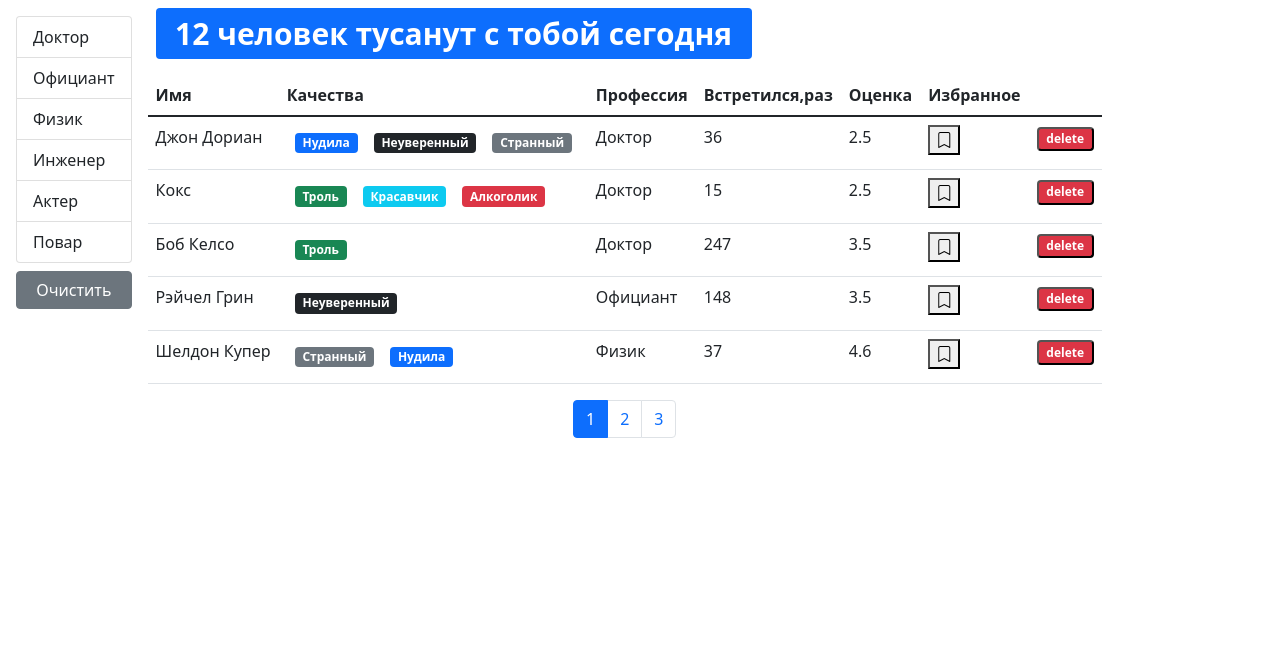
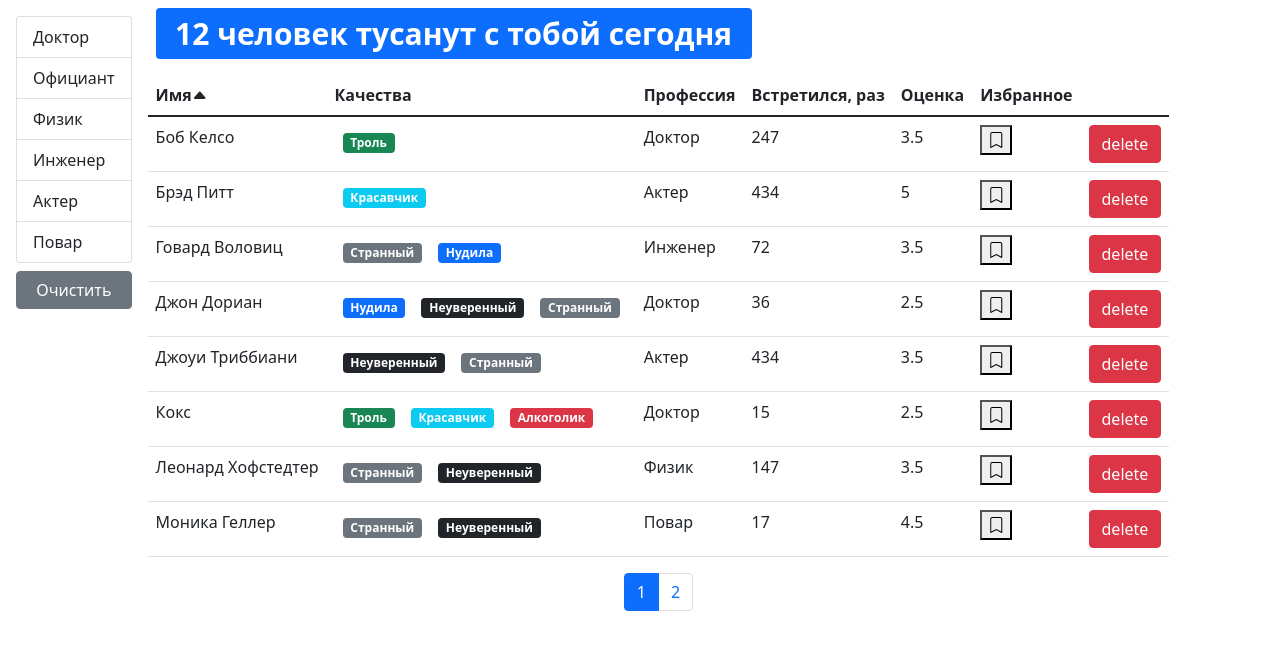
Before and after one commit to rulezz1730/Homework-react-components-2.1, a React (Create React App) app: page / in a window 1280 px wide. Shown: the top 650 px of the page. Built offline with nearby package versions, Linux system fonts and the light colour scheme.

Commit message:
Задание 7. Сортировка: 1. Все выполнено по видео-урокам, Выполнено ДЗ по добавлению маркера верх/вниз

```diff
--- a/src/App.js
+++ b/src/App.js
@@ -1,66 +1,10 @@
 /* eslint-disable indent */
 /* eslint-disable multiline-ternary */
-import React, { useState, useEffect } from "react";
+import React from "react";
 import Users from "./components/users";
-import api from "./api";
 
 function App() {
-    const [users, setUsers] = useState();
-
-    useEffect(() => {
-        console.log(`Запрос пользователей с сервера`);
-        api.users.fetchAll().then((data) => setUsers(data));
-    }, []);
-
-    const totalPeople = (count) => {
-        const renderPhrase = (number, titles) => {
-            const cases = [2, 0, 1, 1, 1, 2];
-            return titles[
-                number % 100 > 4 && number % 100 < 20
-                    ? 2
-                    : cases[number % 10 < 5 ? number % 10 : 5]
-            ];
-        };
-        if (count > 0) {
-            return `${count} человек
-                    ${renderPhrase(count, [
-                        "тусанет",
-                        "тусанут",
-                        "тусанут"
-                        // eslint-disable-next-line indent
-                    ])}
-                    c тобой сегодня`;
-        } else {
-            return `Никто с тобой сегодня не тусанет`;
-        }
-    };
-
-    const handleDelete = (itemId) => {
-        setUsers(users.filter((userItem) => userItem._id !== itemId));
-    };
-
-    const handleToggleBookMark = (itemId) => {
-        const newUsers = users.map((user) => {
-            if (user._id === itemId) {
-                user.status = !user.status;
-            }
-            return user;
-        });
-        setUsers(newUsers);
-    };
-
-    return (
-        <>
-            {users && (
-                <Users
-                    onDelete={handleDelete}
-                    users={users}
-                    toggleBookmark={handleToggleBookMark}
-                    totalPeople={totalPeople}
-                />
-            )}
-        </>
-    );
+    return <Users />;
 }
 
 export default App;
--- a/src/api/fake.api/professions.api.js
+++ b/src/api/fake.api/professions.api.js
@@ -18,7 +18,7 @@
     new Promise((resolve) => {
         window.setTimeout(function () {
             resolve(professions);
-        }, 2000);
+        }, 500);
     });
 
 export default {
--- a/src/api/fake.api/user.api.js
+++ b/src/api/fake.api/user.api.js
@@ -40,7 +40,8 @@
         profession: professions.doctor,
         qualities: [qualities.tedious, qualities.uncertain, qualities.strange],
         completedMeetings: 36,
-        rate: 2.5
+        rate: 2.5,
+        status: false
     },
     {
         _id: "67rdca3eeb7f6fgeed471816",
@@ -48,7 +49,8 @@
         profession: professions.doctor,
         qualities: [qualities.buller, qualities.handsome, qualities.alcoholic],
         completedMeetings: 15,
-        rate: 2.5
+        rate: 2.5,
+        status: false
     },
     {
         _id: "67rdca3eeb7f6fgeed471817",
@@ -56,7 +58,8 @@
         profession: professions.doctor,
         qualities: [qualities.buller],
         completedMeetings: 247,
-        rate: 3.5
+        rate: 3.5,
+        status: false
     },
     {
         _id: "67rdca3eeb7f6fgeed471818",
@@ -64,7 +67,8 @@
         profession: professions.waiter,
         qualities: [qualities.uncertain],
         completedMeetings: 148,
-        rate: 3.5
+        rate: 3.5,
+        status: false
     },
     {
         _id: "67rdca3eeb7f6fgeed471819",
@@ -72,7 +76,8 @@
         profession: professions.physics,
         qualities: [qualities.strange, qualities.tedious],
         completedMeetings: 37,
-        rate: 4.6
+        rate: 4.6,
+        status: false
     },
     {
         _id: "67rdca3eeb7f6fgeed471820",
@@ -80,7 +85,8 @@
         profession: professions.physics,
         qualities: [qualities.strange, qualities.uncertain],
         completedMeetings: 147,
-        rate: 3.5
+        rate: 3.5,
+        status: false
     },
     {
         _id: "67rdca3eeb7f6fgeed471821",
@@ -88,7 +94,8 @@
         profession: professions.engineer,
         qualities: [qualities.strange, qualities.tedious],
         completedMeetings: 72,
-        rate: 3.5
+        rate: 3.5,
+        status: false
     },
     {
         _id: "67rdca3eeb7f6fgeed471822",
@@ -96,7 +103,8 @@
         profession: professions.engineer,
         qualities: [qualities.handsome],
         completedMeetings: 72,
-        rate: 5
+        rate: 5,
+        status: false
     },
     {
         _id: "67rdca3eeb7f6fgeed471823",
@@ -104,7 +112,8 @@
         profession: professions.cook,
         qualities: [qualities.strange, qualities.uncertain],
         completedMeetings: 17,
-        rate: 4.5
+        rate: 4.5,
+        status: false
     },
     {
         _id: "67rdca3eeb7f6fgeed471824",
@@ -112,7 +121,8 @@
         profession: professions.cook,
         qualities: [qualities.handsome, qualities.buller],
         completedMeetings: 17,
-        rate: 4.5
+        rate: 4.5,
+        status: false
     },
     {
         _id: "67rdca3eeb7f6fgeed47181f",
@@ -120,7 +130,8 @@
         profession: professions.actor,
         qualities: [qualities.uncertain, qualities.strange],
         completedMeetings: 434,
-        rate: 3.5
+        rate: 3.5,
+        status: false
     },
     {
         _id: "67rdca3eeb7f6fgeed47181r",
@@ -128,7 +139,8 @@
         profession: professions.actor,
         qualities: [qualities.handsome],
         completedMeetings: 434,
-        rate: 5
+        rate: 5,
+        status: false
     }
 ];
 
@@ -136,7 +148,7 @@
     new Promise((resolve) => {
         window.setTimeout(function () {
             resolve(users);
-        }, 2000);
+        }, 500);
     });
 
 export default {
--- a/src/components/qualitie.jsx
+++ b/src/components/qualitie.jsx
@@ -2,9 +2,9 @@
 import PropTypes from "prop-types";
 
 const Qualitie = ({ qualities }) => {
-    return qualities.map((q) => (
-        <span className={`badge m-2 bg-${q.color}`} key={q._id}>
-            {q.name}
+    return qualities.map((qual) => (
+        <span className={`badge m-2 bg-${qual.color}`} key={qual._id}>
+            {qual.name}
         </span>
     ));
 };
--- /dev/null
+++ b/src/components/qualitiesList.jsx
@@ -0,0 +1,13 @@
+import React from "react";
+import PropTypes from "prop-types";
+import Qualitie from "./qualitie";
+
+const QualitiesList = ({ qualities }) => {
+    return <Qualitie qualities={qualities} />;
+};
+
+QualitiesList.propTypes = {
+    qualities: PropTypes.array.isRequired
+};
+
+export default QualitiesList;
--- /dev/null
+++ b/src/components/table.jsx
@@ -0,0 +1,27 @@
+/* eslint-disable import/no-duplicates */
+import React from "react";
+import PropTypes from "prop-types";
+import TableHeader from "./tableHeader";
+import TableBody from "./tableBody";
+
+const Table = ({ onSort, selectedSort, columns, data, children }) => {
+    return (
+        <table className="table">
+            {children || (
+                <>
+                    <TableHeader {...{ onSort, selectedSort, columns }} />
+                    <TableBody {...{ columns, data }} />
+                </>
+            )}
+        </table>
+    );
+};
+
+Table.propTypes = {
+    onSort: PropTypes.func,
+    selectedSort: PropTypes.object,
+    columns: PropTypes.object,
+    data: PropTypes.array,
+    children: PropTypes.array
+};
+export default Table;
--- /dev/null
+++ b/src/components/tableBody.jsx
@@ -0,0 +1,34 @@
+import React from "react";
+import PropTypes from "prop-types";
+import _ from "lodash";
+
+const TableBody = ({ data, columns }) => {
+    const renderContent = (item, column) => {
+        if (columns[column].component) {
+            const component = columns[column].component;
+            if (typeof component === "function") {
+                return component(item);
+            }
+            return component;
+        }
+        return _.get(item, columns[column].path);
+    };
+    return (
+        <tbody>
+            {data.map((item) => (
+                <tr key={item._id}>
+                    {Object.keys(columns).map((column) => (
+                        <td key={column}>{renderContent(item, column)}</td>
+                    ))}
+                </tr>
+            ))}
+        </tbody>
+    );
+};
+
+TableBody.propTypes = {
+    data: PropTypes.array.isRequired,
+    columns: PropTypes.object.isRequired
+};
+
+export default TableBody;
--- /dev/null
+++ b/src/components/tableHeader.jsx
@@ -0,0 +1,59 @@
+/* eslint-disable multiline-ternary */
+import React from "react";
+import PropTypes from "prop-types";
+
+const TableHeader = ({ onSort, selectedSort, columns }) => {
+    const handleSort = (item) => {
+        if (selectedSort.path === item) {
+            onSort({
+                ...selectedSort,
+                order: selectedSort.order === "asc" ? "desc" : "asc"
+            });
+        } else {
+            onSort({ path: item, order: "asc" });
+        }
+    };
+
+    // eslint-disable-next-line no-unused-vars
+    const caretFill = (item) => {
+        if (selectedSort.path === item) {
+            console.log(selectedSort.order);
+            if (selectedSort.order === "asc") {
+                return <i className="bi bi-caret-up-fill"></i>;
+            } else {
+                return <i className="bi bi-caret-down-fill"></i>;
+            }
+        } else {
+            return null;
+        }
+    };
+
+    return (
+        <thead>
+            <tr>
+                {Object.keys(columns).map((column) => (
+                    <th
+                        key={column}
+                        onClick={
+                            columns[column].path
+                                ? () => handleSort(columns[column].path)
+                                : undefined
+                        }
+                        role={columns[column].path && "button"}
+                        scope="col"
+                    >
+                        {columns[column].name}
+                        {caretFill(columns[column].path)}
+                    </th>
+                ))}
+            </tr>
+        </thead>
+    );
+};
+
+TableHeader.propTypes = {
+    onSort: PropTypes.func.isRequired,
+    selectedSort: PropTypes.object.isRequired,
+    columns: PropTypes.object.isRequired
+};
+export default TableHeader;
--- a/src/components/user.jsx
+++ b/src/components/user.jsx
@@ -52,7 +52,7 @@
     completedMeetings: PropTypes.number.isRequired,
     rate: PropTypes.number.isRequired,
     profession: PropTypes.object.isRequired,
-    onDelete: PropTypes.func.isRequired,
+    onDelete: PropTypes.func,
     toggleBookmark2: PropTypes.func.isRequired
 };
 
--- a/src/components/users.jsx
+++ b/src/components/users.jsx
@@ -1,20 +1,65 @@
 /* eslint-disable indent */
 /* eslint-disable multiline-ternary */
 import React, { useState, useEffect } from "react";
-import User from "./user";
 import Pagination from "./pagination";
 import { paginate } from "../utils/paginate";
-import PropTypes from "prop-types";
+// import PropTypes from "prop-types";
 import api from "../api";
 import GroupList from "./groupList";
 import SearchStatus from "./searchStatus";
 import _ from "lodash";
+import UsersTable from "./usersTable";
 
-const Users = ({ onDelete, users: allUsers, toggleBookmark, totalPeople }) => {
-    const pageSize = 5;
+const Users = () => {
+    const pageSize = 8;
     const [currentPage, setCurrenPage] = useState(1);
     const [professions, setProfessions] = useState();
     const [selectedProf, setSelectedProfession] = useState();
+    const [sortBy, setSortBy] = useState({ path: "name", order: "asc" });
+
+    const [users, setUsers] = useState();
+
+    useEffect(() => {
+        console.log(`Запрос пользователей с сервера`);
+        api.users.fetchAll().then((data) => setUsers(data));
+    }, []);
+
+    const totalPeople = (count) => {
+        const renderPhrase = (number, titles) => {
+            const cases = [2, 0, 1, 1, 1, 2];
+            return titles[
+                number % 100 > 4 && number % 100 < 20
+                    ? 2
+                    : cases[number % 10 < 5 ? number % 10 : 5]
+            ];
+        };
+        if (count > 0) {
+            return `${count} человек
+                    ${renderPhrase(count, [
+                        "тусанет",
+                        "тусанут",
+                        "тусанут"
+                        // eslint-disable-next-line indent
+                    ])}
+                    c тобой сегодня`;
+        } else {
+            return `Никто с тобой сегодня не тусанет`;
+        }
+    };
+
+    const handleDelete = (itemId) => {
+        setUsers(users.filter((userItem) => userItem._id !== itemId));
+    };
+
+    const handleToggleBookMark = (itemId) => {
+        const newUsers = users.map((user) => {
+            if (user._id === itemId) {
+                user.status = !user.status;
+            }
+            return user;
+        });
+        setUsers(newUsers);
+    };
 
     useEffect(() => {
         console.log(`Запрос с сервера`);
@@ -33,24 +78,21 @@
         setCurrenPage(pageIndex);
     };
 
-    // let filtredUsers;
-    // let usersCrop;
-    // let count;
-    // if (allUsers && allUsers.length) {
-    //     filtredUsers = selectedProf
-    //         ? allUsers.filter((user) =>
-    //               _.isEqual(user.profession, selectedProf)
-    //           )
-    //         : allUsers;
-    //     count = filtredUsers.length;
-    //     usersCrop = paginate(filtredUsers, currentPage, pageSize);
-    // }
+    const handleSort = (item) => {
+        setSortBy(item);
+    };
 
+    if (users) {
         const filtredUsers = selectedProf
-        ? allUsers.filter((user) => _.isEqual(user.profession, selectedProf))
-        : allUsers;
+            ? users.filter((user) => _.isEqual(user.profession, selectedProf))
+            : users;
         const count = filtredUsers.length;
-    const usersCrop = paginate(filtredUsers, currentPage, pageSize);
+        const sortedUsers = _.orderBy(
+            filtredUsers,
+            [sortBy.path],
+            [sortBy.order]
+        );
+        const usersCrop = paginate(sortedUsers, currentPage, pageSize);
 
         const clearFilter = () => {
             setSelectedProfession();
@@ -76,32 +118,16 @@
                 <div className="d-flex flex-column">
                     <SearchStatus
                         numberOfPeople={totalPeople(count)}
-                    users={allUsers}
+                        users={users}
                     ></SearchStatus>
                     {count > 0 && (
-                    <table className="table">
-                        <thead>
-                            <tr>
-                                <th scope="col">Имя</th>
-                                <th scope="col">Качества</th>
-                                <th scope="col">Профессия</th>
-                                <th scope="col">Встретился,раз</th>
-                                <th scope="col">Оценка</th>
-                                <th scope="col">Избранное</th>
-                                <th scope="col"></th>
-                            </tr>
-                        </thead>
-                        <tbody>
-                            {usersCrop.map((user) => (
-                                <User
-                                    key={user._id}
-                                    onDelete={onDelete}
-                                    toggleBookmark2={toggleBookmark}
-                                    {...user}
+                        <UsersTable
+                            users={usersCrop}
+                            toggleBookmark={handleToggleBookMark}
+                            selectedSort={sortBy}
+                            onSort={handleSort}
+                            onDelete={handleDelete}
                         />
-                            ))}
-                        </tbody>
-                    </table>
                     )}
                     <div className="d-flex justify-content-center">
                         <Pagination
@@ -114,13 +140,15 @@
                 </div>
             </div>
         );
+    }
+    return "Loading...";
 };
 
-Users.propTypes = {
-    onDelete: PropTypes.func.isRequired,
-    toggleBookmark: PropTypes.func.isRequired,
-    users: PropTypes.array,
-    totalPeople: PropTypes.func.isRequired
-};
+// Users.propTypes = {
+//     // onDelete: PropTypes.func.isRequired,
+//     // toggleBookmark: PropTypes.func.isRequired,
+//     // users: PropTypes.array,
+//     // totalPeople: PropTypes.func.isRequired
+// };
 
 export default Users;
--- /dev/null
+++ b/src/components/usersTable.jsx
@@ -0,0 +1,69 @@
+import React from "react";
+// import User from "./user";
+import PropTypes from "prop-types";
+// import TableHeader from "./tableHeader";
+// import TableBody from "./tableBody";
+import Bookmark from "./bookmark";
+import QualitiesList from "./qualitiesList";
+import Table from "./table";
+
+const UsersTable = ({
+    users,
+    onDelete,
+    toggleBookmark,
+    selectedSort,
+    onSort
+}) => {
+    const columns = {
+        name: { path: "name", name: "Имя" },
+        qualities: {
+            name: "Качества",
+            component: (user) => <QualitiesList qualities={user.qualities} />
+        },
+        profession: { path: "profession.name", name: "Профессия" },
+        completedMeetings: {
+            path: "completedMeetings",
+            name: "Встретился, раз"
+        },
+        rate: { path: "rate", name: "Оценка" },
+        status: {
+            path: "status",
+            name: "Избранное",
+            component: (user) => (
+                <Bookmark
+                    toggleBookmark3={toggleBookmark}
+                    userId={user._id}
+                    status={user.status}
+                />
+            )
+        },
+        delete: {
+            component: (user) => (
+                <button
+                    onClick={() => onDelete(user._id)}
+                    className={`btn btn-danger`}
+                >
+                    delete
+                </button>
+            )
+        }
+    };
+    return (
+        <Table
+            onSort={onSort}
+            selectedSort={selectedSort}
+            columns={columns}
+            data={users}
+        />
+    );
+};
+
+UsersTable.propTypes = {
+    users: PropTypes.array.isRequired,
+    onDelete: PropTypes.func,
+    toggleBookmark: PropTypes.func.isRequired,
+    selectedSort: PropTypes.object.isRequired,
+    onSort: PropTypes.func.isRequired
+};
+
+export default UsersTable;
```
Also changed, not shown: 1 other file (tests, documents, lock files or other folders). Lines whose indentation alone changed are shown as unchanged.
